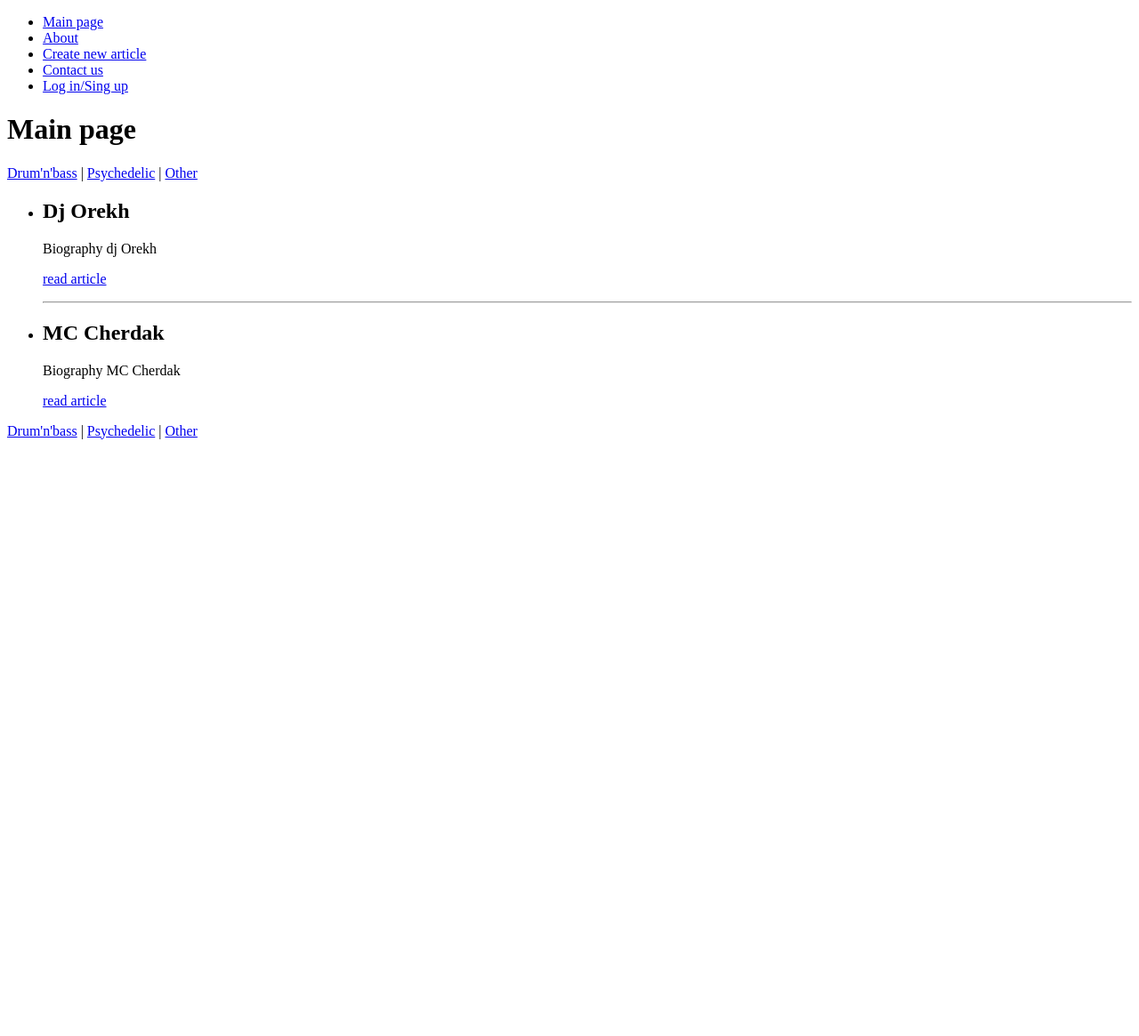
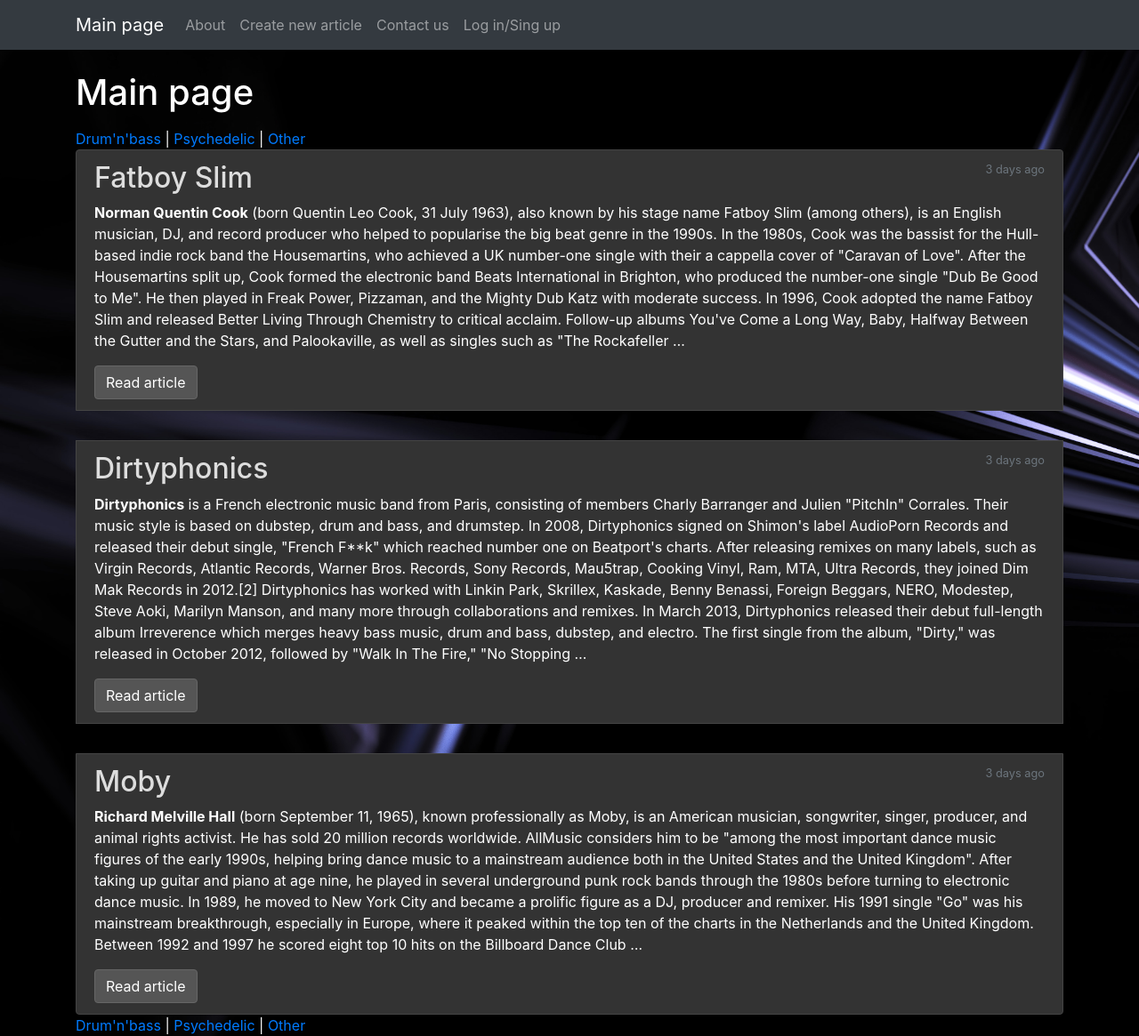
Before and after one commit to LakeChaplin/R3, a Django app: page / in a window 1280 px wide. Shown: the whole page at 89% size. Before the commit the page ends 494 px from the top, so only its background shows below. Run offline with Django 4.2, Linux system fonts and the light colour scheme; some libraries are stand-ins or nearby versions.

Commit message:
add css, Bootstrap, and a little bit content.

```diff
--- a/R3/settings.py
+++ b/R3/settings.py
@@ -122,6 +122,10 @@ USE_TZ = True
 
 STATIC_URL = 'static/'
 
+STATICFILES_DIRS = [
+    BASE_DIR / 'musicians/static',
+]
+
 # Default primary key field type
 # https://docs.djangoproject.com/en/4.2/ref/settings/#default-auto-field
 
--- /dev/null
+++ b/musicians/static/musicians/css/style.css
@@ -0,0 +1,85 @@
+/* Custom style.css */
+
+/* Change the background color for the navbar */
+.navbar {
+    background-color: #123456; /* Dark blue */
+}
+
+/* Change the background and text color for the footer */
+.footer {
+    background-color: #101010; /* Almost black */
+    color: #f5f5f5; /* Light gray for text */
+}
+
+/* Change the default button color */
+.btn-primary {
+    background-color: #334455; /* Darker blue */
+    border-color: #334455; /* Border color to match */
+}
+
+body {
+    background-image: url('/static/musicians/images/abstract-neon-lights-background.jpg');
+    background-size: cover; /* Покрытие всего экрана изображением */
+    background-position: center center; /* Центрирование изображения */
+    background-repeat: no-repeat; /* Изображение не будет повторяться */
+    background-attachment: fixed; /* Изображение останется неподвижным при прокрутке */
+    color: #ffffff; /* Установка белого цвета текста для контраста с темным фоном */
+}
+
+
+
+/* Стилизация элементов списка */
+.list-group-item {
+    background-color: #333; /* Темный фон для элементов списка */
+    color: #fff; /* Белый текст для контраста */
+    border: 1px solid #444; /* Границы между элементами списка */
+}
+
+/* Стилизация заголовков внутри элементов списка */
+.list-group .h2, .list-group h2 {
+    color: #ddd; /* Светло-серый цвет текста */
+}
+
+/* Стилизация метки времени (например, "3 days ago") */
+.list-group .text-muted {
+    color: #bbb; /* Серый цвет текста */
+}
+
+/* Изменение стиля ссылок на чтение статьи */
+.list-group .btn-primary {
+    background-color: #555; /* Темный фон для кнопок */
+    border-color: #666; /* Чуть более светлая граница для кнопок */
+}
+
+/* Светлый цвет текста для кнопок на темном фоне */
+.list-group .btn-primary {
+    color: #fff;
+}
+
+/* Стилизация разделителя между элементами списка */
+hr {
+    border-top: 1px solid #444;
+}
+/* Стилизация элементов списка при наведении */
+.list-group-item-action:hover {
+    background-color: #2c2f33; /* Чуть более светлый оттенок фона при наведении */
+    color: #ffffff;
+}
+
+/* Стилизация кнопок при наведении */
+.btn-primary:hover, .btn-primary:focus {
+    background-color: #4b4f53; /* Чуть более светлый оттенок фона при наведении */
+    border-color: #5a5f63; /* Чуть более светлая граница при наведении */
+    color: #fff; /* Можно установить другой цвет текста, если нужно */
+}
+
+/* Стилизация кнопок при нажатии */
+.btn-primary:active {
+    background-color: #404448; /* Еще более темный оттенок при нажатии */
+    border-color: #505558; /* Темная граница при нажатии */
+}
+
+/* Стилизация кнопок при фокусировке */
+.btn-primary:focus {
+    box-shadow: 0 0 0 0.2rem rgba(255, 255, 255, 0.25); /* Светлая тень вокруг кнопки */
+}
--- /dev/null
+++ b/musicians/temp_info_dir/dirty.txt
@@ -0,0 +1,7 @@
+<b>Dirtyphonics</b> is a French electronic music band from Paris, consisting of members Charly Barranger and Julien "PitchIn" Corrales. Their music style is based on dubstep, drum and bass, and drumstep.
+
+In 2008, Dirtyphonics signed on Shimon's label AudioPorn Records and released their debut single, "French F**k" which reached number one on Beatport's charts. After releasing remixes on many labels, such as Virgin Records, Atlantic Records, Warner Bros. Records, Sony Records, Mau5trap, Cooking Vinyl, Ram, MTA, Ultra Records, they joined Dim Mak Records in 2012.[2] Dirtyphonics has worked with Linkin Park, Skrillex, Kaskade, Benny Benassi, Foreign Beggars, NERO, Modestep, Steve Aoki, Marilyn Manson, and many more through collaborations and remixes.
+
+In March 2013, Dirtyphonics released their debut full-length album Irreverence which merges heavy bass music, drum and bass, dubstep, and electro. The first single from the album, "Dirty," was released in October 2012, followed by "Walk In The Fire," "No Stopping Us," and "Hanging On Me" in 2013, with remixes covering most genres of electronic music.
+
+After 2 years of a worldwide tour, the band released their "Write Your Future" EP, on which they re-assess their love for melting genres together. The EP was released on 17 February 2015 and followed by the "Write Your Future – Remixes" EP in September of the same year.
--- /dev/null
+++ b/musicians/temp_info_dir/fatboy.txt
@@ -0,0 +1,5 @@
+<b>Norman Quentin Cook</b> (born Quentin Leo Cook, 31 July 1963), also known by his stage name Fatboy Slim (among others), is an English musician, DJ, and record producer who helped to popularise the big beat genre in the 1990s. In the 1980s, Cook was the bassist for the Hull-based indie rock band the Housemartins, who achieved a UK number-one single with their a cappella cover of "Caravan of Love". After the Housemartins split up, Cook formed the electronic band Beats International in Brighton, who produced the number-one single "Dub Be Good to Me". He then played in Freak Power, Pizzaman, and the Mighty Dub Katz with moderate success.
+
+In 1996, Cook adopted the name Fatboy Slim and released Better Living Through Chemistry to critical acclaim. Follow-up albums You've Come a Long Way, Baby, Halfway Between the Gutter and the Stars, and Palookaville, as well as singles such as "The Rockafeller Skank", "Praise You", "Right Here, Right Now", "Weapon of Choice", and "Wonderful Night", achieved commercial and critical success. In 2008, Cook formed the Brighton Port Authority, a collaborative effort with a number of other established artists including David Byrne. He has been responsible for successful remixes for Cornershop, the Beastie Boys, A Tribe Called Quest, Dylan Strazar, Groove Armada, and Wildchild.
+
+Cook holds the Guinness World Record for most top-40 hits under different names. As a solo act, he has won[when?] nine MTV Video Music Awards and two Brit Awards.
--- a/musicians/templates/musicians/index.html
+++ b/musicians/templates/musicians/index.html
@@ -1,22 +1,29 @@
 {% extends 'base.html' %}
+{% block title %}{{ title }}{% endblock title %}
+
 {% block content %}
-<h1>{{ title }}</h1>
+<h1 class="mt-4 mb-3">{{ title }}</h1>
 {% include 'musicians/includes/nav.html' %}
 
-<ul>
+<div class="list-group">
     {% for person in posts %}
     {% if person.is_published %}
-    <li>
-        <h2>{{ person.title }}</h2>
-        <p>{{ person.content }}</p>
-        <p><a href="{% url 'post' person.id %}">read article</a></p>
-        {% if not forloop.last %}
-        <hr>
-        {% endif %}
-    </li>
+    <div class="list-group-item list-group-item-action flex-column align-items-start">
+        <div class="d-flex w-100 justify-content-between">
+            <h2 class="mb-1">{{ person.title }}</h2>
+            <small class="text-muted">3 days ago</small>
+        </div>
+        {% autoescape off %}
+        <p class="mb-1">{{ person.content|truncatewords:150|linebreaks}}</p>
+        {% endautoescape %}
+        <a href="{% url 'post' person.id %}" class="btn btn-primary">Read article</a>
+    </div>
+    {% if not forloop.last %}
+    <hr>
+    {% endif %}
     {% endif %}
     {% endfor %}
-</ul>
+</div>
 
 {% include 'musicians/includes/nav.html' %}
 {% endblock %}
--- a/musicians/views.py
+++ b/musicians/views.py
@@ -4,6 +4,13 @@ from datetime import datetime
 from django.template.defaultfilters import join
 from django.template.loader import render_to_string
 from django.urls import reverse
+
+
+def read_text(path: str) -> str:
+    with open(path, 'r') as f:
+        obj = f.read().strip()
+    return obj
+
 
 menu = [{'title': "About", 'url_name': 'about'},
         {'title': "Create new article", 'url_name': 'add_article'},
@@ -12,9 +19,9 @@ menu = [{'title': "About", 'url_name': 'about'},
         ]
 
 data_db = [
-    {'id': 1, 'title': 'Dj Orekh', 'content': 'Biography dj Orekh', 'is_published': True},
-    {'id': 2, 'title': 'Dj SpaceRiksha', 'content': 'Biography SpaceRiksha', 'is_published': False },
-    {'id': 3, 'title': 'MC Cherdak', 'content': 'Biography MC Cherdak', 'is_published': True},
+    {'id': 1, 'title': 'Fatboy Slim', 'content': read_text('musicians/temp_info_dir/fatboy.txt'), 'is_published': True},
+    {'id': 2, 'title': 'Dirtyphonics', 'content': read_text('musicians/temp_info_dir/dirty.txt'), 'is_published': True},
+    {'id': 3, 'title': 'Moby', 'content': read_text('musicians/temp_info_dir/moby.txt'), 'is_published': True},
 ]
 
 
--- a/templates/base.html
+++ b/templates/base.html
@@ -1,18 +1,43 @@
 <!DOCTYPE html>
 <html lang="en">
 <head>
+    {% load static %}
     <meta charset="UTF-8">
+    <meta name="viewport" content="width=device-width, initial-scale=1.0">
+    <!-- Bootstrap CSS -->
+    <link rel="stylesheet" href="https://stackpath.bootstrapcdn.com/bootstrap/4.5.2/css/bootstrap.min.css">
+    <!-- Custom CSS -->
+    <link rel="stylesheet" href="{% static 'musicians/css/style.css' %}">
     <title>{{ title }}</title>
 </head>
 <body>
-<ul>
-    <li><a href="{% url 'home' %}">Main page</a></li>
-    {% for item in menu %}
-    <li>
-        <a href="{% url item.url_name %}">{{ item.title }}</a>
-    </li>
-    {% endfor %}
-</ul>
-{% block content %} {% endblock %}
+
+<nav class="navbar navbar-expand-lg navbar-dark bg-dark">
+    <div class="container">
+        <a class="navbar-brand" href="{% url 'home' %}">Main page</a>
+        <button class="navbar-toggler" type="button" data-toggle="collapse" data-target="#navbarNavDropdown" aria-controls="navbarNavDropdown" aria-expanded="false" aria-label="Toggle navigation">
+            <span class="navbar-toggler-icon"></span>
+        </button>
+        <div class="collapse navbar-collapse" id="navbarNavDropdown">
+            <ul class="navbar-nav">
+                {% for item in menu %}
+                <li class="nav-item">
+                    <a class="nav-link" href="{% url item.url_name %}">{{ item.title }}</a>
+                </li>
+                {% endfor %}
+            </ul>
+        </div>
+    </div>
+</nav>
+
+<div class="container mt-3">
+    {% block content %}{% endblock %}
+</div>
+
+<!-- Optional JavaScript -->
+<!-- jQuery first, then Popper.js, then Bootstrap JS -->
+<script src="https://code.jquery.com/jquery-3.5.1.slim.min.js"></script>
+<script src="https://cdn.jsdelivr.net/npm/popper.js@1.9.3/dist/umd/popper.min.js"></script>
+<script src="https://stackpath.bootstrapcdn.com/bootstrap/4.5.2/js/bootstrap.min.js"></script>
 </body>
 </html>
```
Also changed, not shown: musicians/temp_info_dir/moby.txt (added, +7 -0 lines), musicians/static/musicians/images/abstract-neon-lights-background.jpg (added).
